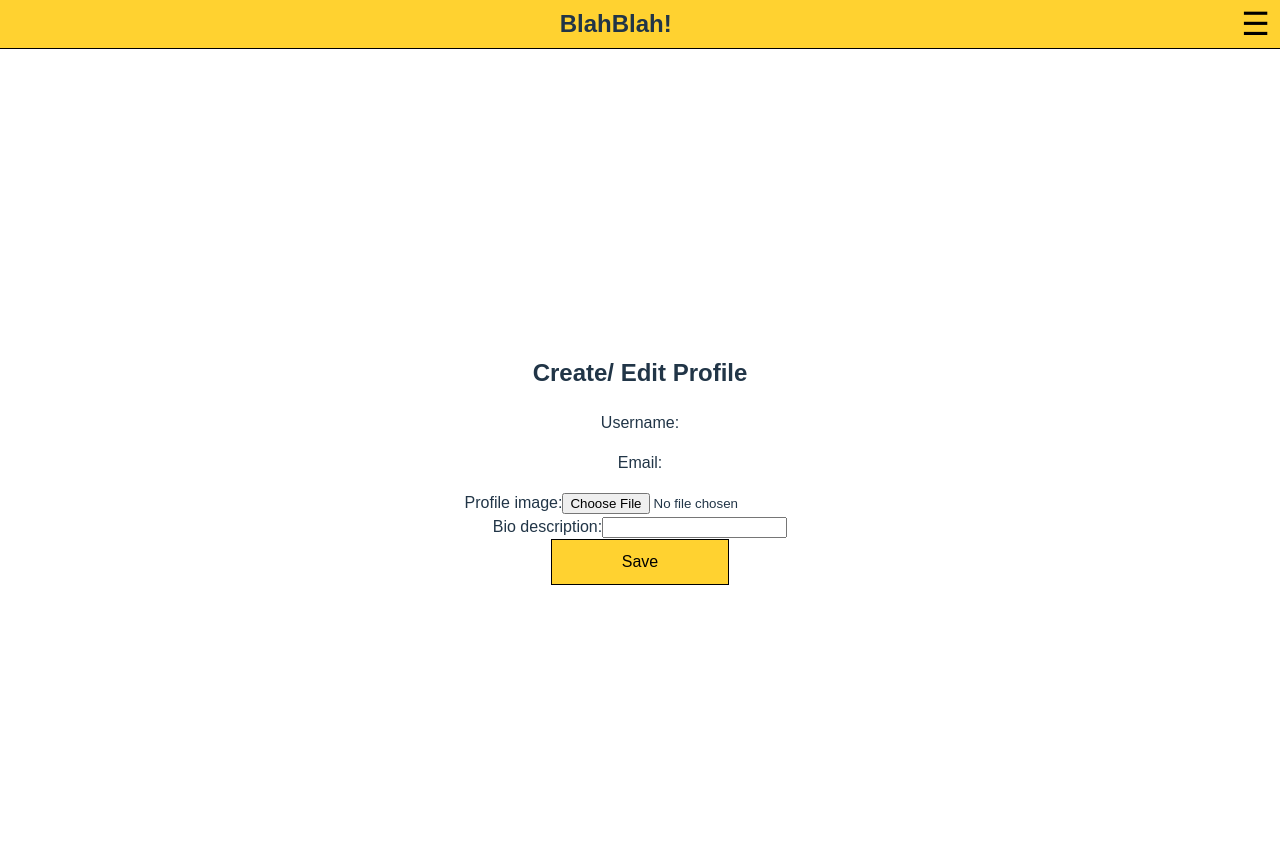
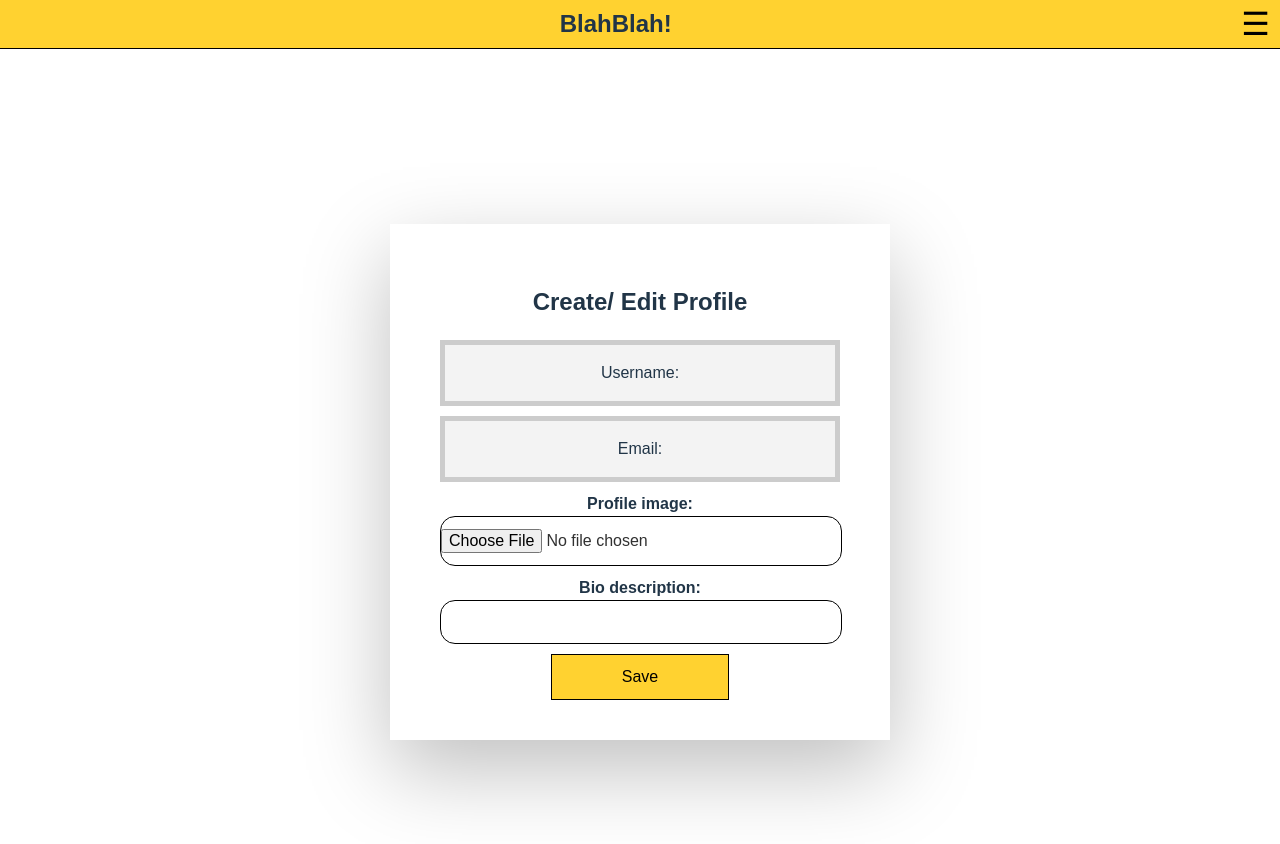
Before and after one commit to maxmoeller-147/MERN-Project, a React (Vite) app in the folder Frontend/message_app_project/: page /profiles/edit in a window 1280 px wide. Shown: the top 844 px of the page. Before the commit the page ends 800 px from the top, so only its background shows below. Built offline with nearby package versions, Linux system fonts and the light colour scheme; no server answers.

Commit message:
feat: ProfileEdit css added

```diff
--- a/Frontend/message_app_project/src/components/UsersDisplay.jsx
+++ b/Frontend/message_app_project/src/components/UsersDisplay.jsx
@@ -26,6 +26,7 @@ export function UserDisplay({ username, userId, isConnected }) {
     <div>
       <span>
         <p>{username}</p>
+
       </span>
     {(isConnected === false) && <button onClick={() => {createConnection(); handleClick()}} disabled={isDisable}>{buttonText}</button>}
     {(isConnected === true) && <p>Connected</p>}
--- a/Frontend/message_app_project/src/pages/ProfileEditPage.jsx
+++ b/Frontend/message_app_project/src/pages/ProfileEditPage.jsx
@@ -1,6 +1,7 @@
 import { useEffect, useState } from "react";
 import { useNavigate } from "react-router";
 import api from "../api";
+import "../styles/ProfileEditPage.css"
 
 export default function ProfileEditPage() {
 
@@ -79,12 +80,13 @@ export default function ProfileEditPage() {
 
   return (
     <main>
+      <div className="edit-profile" >
         <h2>Create/ Edit Profile</h2>
       <form>
-        <div>
+        <div className="user-field">
           <p>Username: {profile.username}</p>
         </div>
-        <div>
+        <div className="user-field">
           <p>Email: {profile.email}</p>
         </div>
         <div>
@@ -98,6 +100,7 @@ export default function ProfileEditPage() {
         </div>
         <button type="submit" onClick={onSave}>Save</button>
       </form>
+      </div>
     </main>
     )
   }
--- /dev/null
+++ b/Frontend/message_app_project/src/styles/ProfileEditPage.css
@@ -0,0 +1,58 @@
+/* Contenedor principal */
+main {
+  display: flex;
+  justify-content: center;
+  padding-top: 80px; /* por tu header fijo */
+  padding-bottom: 40px;
+}
+
+
+.edit-profile{
+  display: flex;
+  flex-direction: column;
+  justify-content: center;
+  background: white;
+  padding: 40px 50px;
+  width: 400px;
+  box-shadow: 0 30px 80px rgba(0,0,0,0.25);
+  text-align: center;
+  backdrop-filter: blur(8px);
+}
+
+
+.edit-profile label {
+  font-weight: 800;
+}
+
+
+.edit-profile input[type="text"],
+.edit-profile input[type="file"] {
+  width: 100%;
+  padding: 12px 0px;
+  margin-bottom: 10px;
+  border: 1px solid black;
+  border-radius: 15px;
+  font-size: 1rem;
+  background: white;
+  color: var(--button-dark);
+  outline: none;
+  transition: 0.2s;
+}
+
+.edit-profile .error {
+  color: #d60000;
+  background: rgba(148, 0, 0, 0.12);
+  padding: 15px;
+  border: 2px solid #d60000;
+  border-radius: 15px;
+  margin-bottom: 15px;
+  font-weight: 900;
+}
+
+
+.edit-profile .user-field {
+  background: #f3f3f3;
+  margin-bottom: 10px;
+  border-radius: 0px;
+  border: 5px solid #ccc;
+}
```
